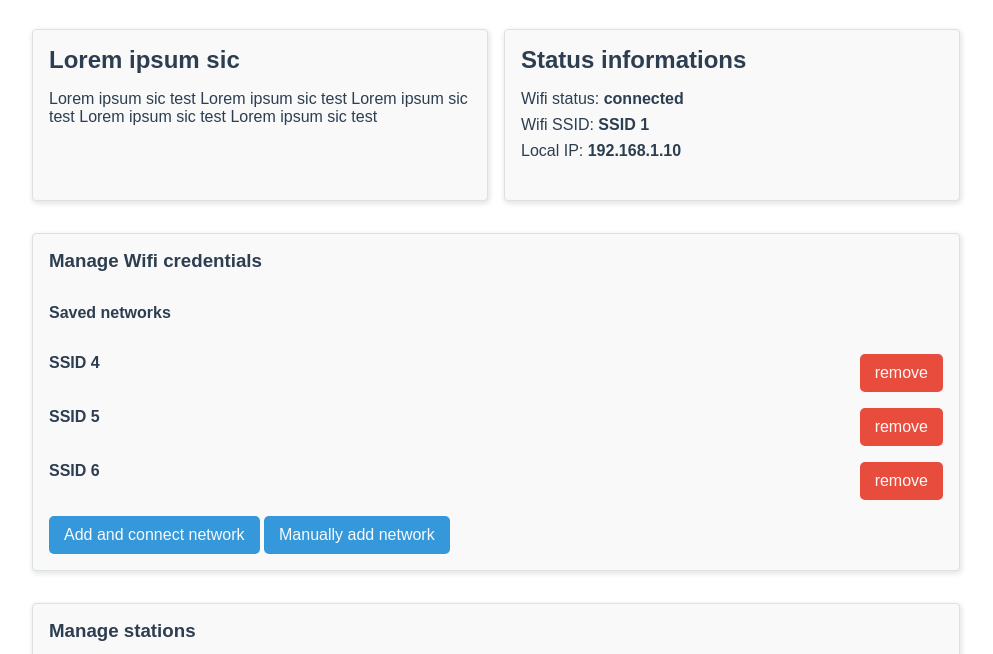
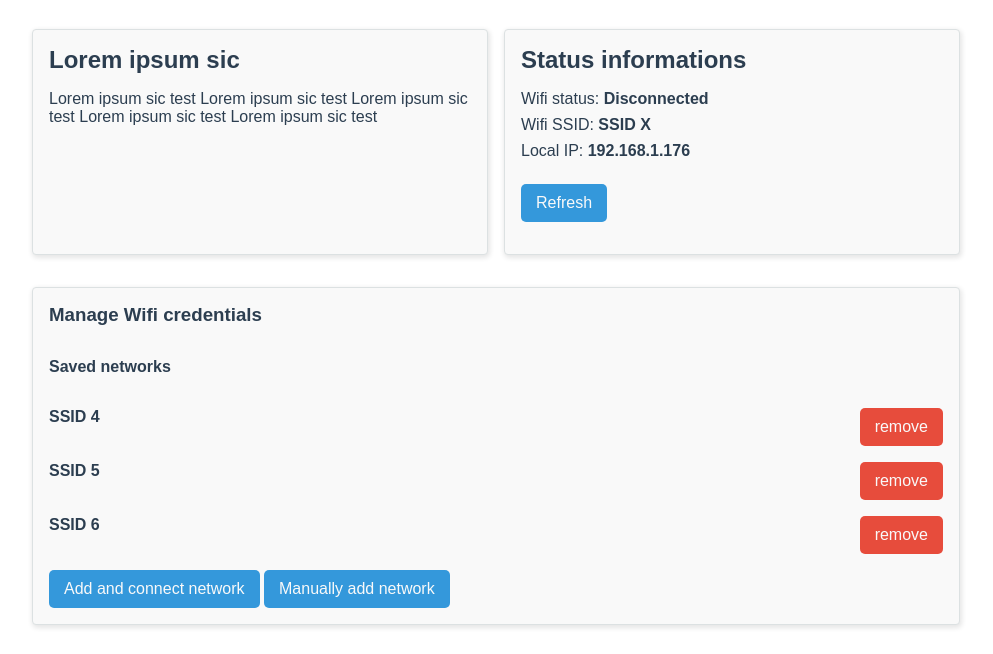
Before and after one commit to Akrobate/webradio-esp32-i2s, a website: page code/webinterface/index.html in a window 1280 px wide. Shown: the part 91-745 px from the top of the page, without its empty margins (144-1137 px from the left). Drawn offline with Linux system fonts and the light colour scheme.

Commit message:
Build data update

```diff
--- a/code/webinterface/index.html
+++ b/code/webinterface/index.html
@@ -27,12 +27,16 @@
                 </div>
 
                 <div class="col col-6 col-sm-12">
-                    <div class="card height-100 elevation">
+                    <div class="card height-100 elevation block-info">
                         <h2>Status informations</h2>
-                        <p>Wifi status: <strong>connected</strong></p>
-                        <p>Wifi SSID: <strong>SSID 1</strong></p>
-                        <p>Local IP: <strong>192.168.1.10</strong></p>
+                        <p>Wifi status: <strong class="connection-status"> - </strong></p>
+                        <p>Wifi SSID: <strong class="wifi-ssid"> - </strong></p>
+                        <p>Local IP: <strong class="local-ip"> - </strong></p>
+                        <button class="primary mt-md" onclick="refreshInfo(this)">
+                            Refresh
+                        </button>
                     </div>
+
                 </div>
             </div>
 
--- a/code/webinterface/index.js
+++ b/code/webinterface/index.js
@@ -34,6 +34,7 @@ function isValidUrl(string) {
 document.addEventListener('DOMContentLoaded', async () => {
     loadStationList()
     loadSavedNetworksList()
+    loadInfoData()
 })
 
 
@@ -248,3 +249,23 @@ async function refreshAvailableNetworks(btn) {
     await loadAvailableNetworksList()
     buttonSetLoadingState(btn, false)
 }
+
+
+/**
+ * Info
+ */
+
+async function refreshInfo(btn) {
+    buttonSetLoadingState(btn, true)
+    await loadInfoData()
+    buttonSetLoadingState(btn, false)
+}
+
+
+async function loadInfoData() {
+    const info = await serverGetInfo()
+    const _el = $('.block-info')
+    $('.connection-status', _el).textContent = info.is_connected_to_wifi ? 'Connected' : 'Disconnected'
+    $('.wifi-ssid', _el).textContent = info.connected_to_ssid ==  '' ?  'None' : info.connected_to_ssid
+    $('.local-ip', _el).textContent = info.local_ip ==  '' ? 'None' : info.local_ip
+}
--- a/code/webinterface/mock-server.js
+++ b/code/webinterface/mock-server.js
@@ -173,3 +173,16 @@ async function serviceAddSavedNetwork(network) {
     _saved_networks_list.push(network)
     return Promise.resolve()
 }
+
+async function serverGetInfo() {
+    await wait(SERVER_LAG_LONG)
+    return Promise.resolve({
+        access_point_ssid: 'ESP32-Access-Point',
+        temperature: 21.2000009,
+        pressure: 1020.2000009,
+        total_free_bytes: 123000,
+        is_connected_to_wifi: false,
+        connected_to_ssid: 'SSID X',
+        local_ip: '192.168.1.176',
+    })
+}
```
Also changed, not shown: code/webinterface/repository.js (+15 -0 lines).
